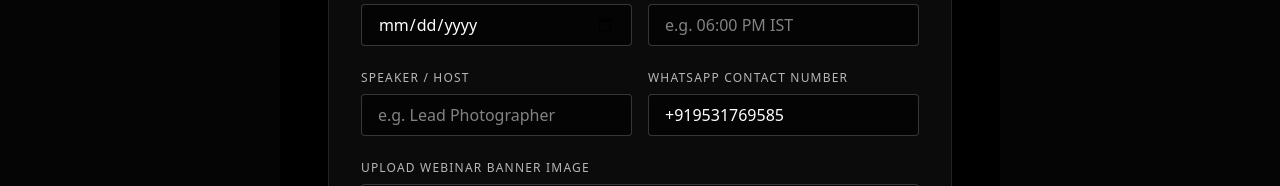
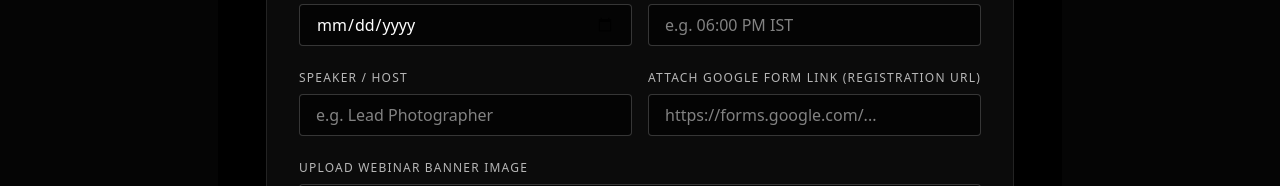
Before and after one commit to ayushghosh-123/wildlife_ava_mama, a Next.js app: page /admin/webinar in a window 1280 px wide. Shown: the part 276-462 px from the top of the page. Built offline with nearby package versions, Linux system fonts and the light colour scheme; no server answers; the database is empty.

Commit message:
push the av mam chnages

```diff
--- a/app/admin/page.tsx
+++ b/app/admin/page.tsx
@@ -34,7 +34,7 @@ export default function AdminPage() {
     time: "",
     speaker: "",
     image: "",
-    whatsappNumber: "+919876543210",
+    googleFormUrl: "",
     hasCollectionToggle: false,
     collectionId: "",
     showEthics: true,
@@ -170,7 +170,7 @@ export default function AdminPage() {
           time: "",
           speaker: "",
           image: "",
-          whatsappNumber: "+919876543210",
+          googleFormUrl: "",
           hasCollectionToggle: false,
           collectionId: "",
           showEthics: true,
@@ -428,15 +428,15 @@ export default function AdminPage() {
               </div>
               <div>
                 <label className="block text-xs uppercase tracking-widest text-white/70 mb-2">
-                  WhatsApp Contact Number
+                  Attach Google Form Link (Registration URL)
                 </label>
                 <input
-                  type="text"
+                  type="url"
                   required
-                  value={webData.whatsappNumber}
-                  onChange={(e) => setWebData({ ...webData, whatsappNumber: e.target.value })}
+                  value={webData.googleFormUrl}
+                  onChange={(e) => setWebData({ ...webData, googleFormUrl: e.target.value })}
                   className="w-full bg-black border border-white/20 rounded px-4 py-2.5 text-sm text-white focus:outline-none focus:border-white"
-                  placeholder="e.g. +919876543210"
+                  placeholder="https://forms.google.com/..."
                 />
               </div>
             </div>
--- a/app/admin/webinar/page.tsx
+++ b/app/admin/webinar/page.tsx
@@ -23,7 +23,7 @@ export default function AdminWebinarPage() {
     time: "",
     speaker: "",
     image: "",
-    whatsappNumber: "+919531769585",
+    googleFormUrl: "",
     hasCollectionToggle: false,
     collectionId: "",
     showEthics: true,
@@ -93,7 +93,7 @@ export default function AdminWebinarPage() {
           time: "",
           speaker: "",
           image: "",
-          whatsappNumber: "+919531769585",
+          googleFormUrl: "",
           hasCollectionToggle: false,
           collectionId: "",
           showEthics: true,
@@ -185,17 +185,17 @@ export default function AdminWebinarPage() {
           </div>
           <div>
             <label className="block text-xs uppercase tracking-widest text-white/70 mb-2">
-              WhatsApp Contact Number
+              Attach Google Form Link (Registration URL)
             </label>
             <input
-              type="text"
+              type="url"
               required
-              value={formData.whatsappNumber}
+              value={formData.googleFormUrl}
               onChange={(e) =>
-                setFormData({ ...formData, whatsappNumber: e.target.value })
+                setFormData({ ...formData, googleFormUrl: e.target.value })
               }
               className="w-full bg-black/60 border border-white/20 rounded px-4 py-2 text-white focus:outline-none focus:border-white"
-              placeholder="e.g. +919876543210"
+              placeholder="https://forms.google.com/..."
             />
           </div>
         </div>
--- a/app/api/webinar/route.ts
+++ b/app/api/webinar/route.ts
@@ -33,7 +33,7 @@ export async function POST(req: Request) {
       time: body.time,
       speaker: body.speaker,
       image: body.image || "",
-      whatsappNumber: body.whatsappNumber,
+      googleFormUrl: body.googleFormUrl || "",
       hasCollectionToggle: Boolean(body.hasCollectionToggle),
       collectionId: body.hasCollectionToggle ? body.collectionId : null,
       showEthics: Boolean(body.showEthics),
--- a/component/Newsletter.tsx
+++ b/component/Newsletter.tsx
@@ -1,6 +1,6 @@
 "use client";
 
-import { FaEnvelope, FaWhatsapp, FaArrowRight, FaInstagram, FaPinterest } from "react-icons/fa6";
+import { FaEnvelope, FaArrowRight, FaInstagram, FaPinterest } from "react-icons/fa6";
 
 const CONTACT_LINKS = [
   {
@@ -17,12 +17,7 @@ const CONTACT_LINKS = [
     label: "pinterest",
     href: "https://in.pinterest.com/anuvabde/",
     icon: <FaPinterest className="w-5 h-5 text-white/80 group-hover:text-white transition-colors" />,
-  },
-  {
-    label: "WhatsApp",
-    href: "https://wa.me/919531769585",
-    icon: <FaWhatsapp className="w-5 h-5 text-white/80 group-hover:text-white transition-colors" />,
-  },
+  }
 ];
 
 export default function Newsletter() {
--- a/component/WebinarSection.tsx
+++ b/component/WebinarSection.tsx
@@ -2,12 +2,12 @@
 
 import React, { useEffect, useState } from "react";
 import {
-  FaWhatsapp,
   FaShieldAlt,
   FaImages,
   FaCalendarAlt,
   FaClock,
   FaUser,
+  FaExternalLinkAlt,
 } from "react-icons/fa";
 
 interface CollectionData {
@@ -25,7 +25,8 @@ interface WebinarItem {
   time: string;
   speaker: string;
   image?: string;
-  whatsappNumber: string;
+  googleFormUrl?: string;
+  whatsappNumber?: string;
   hasCollectionToggle: boolean;
   collectionId?: CollectionData;
   showEthics: boolean;
@@ -46,14 +47,6 @@ export default function WebinarSection() {
       .finally(() => setLoading(false));
   }, []);
 
-  const getWhatsappLink = (phone: string, title: string, dateStr: string) => {
-    const cleanPhone = phone.replace(/[^\d+]/g, "");
-    const message = `Hello! I want to join/inquire about the live webinar: "${title}" scheduled for ${new Date(
-      dateStr
-    ).toLocaleDateString()}.`;
-    return `https://wa.me/${cleanPhone}?text=${encodeURIComponent(message)}`;
-  };
-
   return (
     <section className="bg-black w-full py-16 sm:py-24 border-t border-white/10 text-white">
       <div className="max-w-7xl mx-auto px-6 sm:px-12">
@@ -68,7 +61,7 @@ export default function WebinarSection() {
             </h2>
           </div>
           <p className="text-xs text-white/40 max-w-md">
-            Join live date-wise interactive masterclasses with ethical wildlife practice standards and direct WhatsApp registration.
+            Join live date-wise interactive masterclasses with ethical wildlife practice standards and direct Google Form registration.
           </p>
         </div>
 
@@ -92,6 +85,8 @@ export default function WebinarSection() {
                   year: "numeric",
                 }
               );
+
+              const formUrl = webinar.googleFormUrl || "#";
 
               return (
                 <div
@@ -164,20 +159,16 @@ export default function WebinarSection() {
                       </div>
                     )}
 
-                    {/* Common WhatsApp Connect Button */}
+                    {/* Google Form Registration Button */}
                     <div className="pt-2">
                       <a
-                        href={getWhatsappLink(
-                          webinar.whatsappNumber,
-                          webinar.title,
-                          webinar.date
-                        )}
+                        href={formUrl}
                         target="_blank"
                         rel="noopener noreferrer"
-                        className="w-full flex items-center justify-center gap-2.5 bg-emerald-600 hover:bg-emerald-500 text-white py-3 px-4 rounded-xl font-medium text-xs uppercase tracking-widest transition-all duration-300 shadow-lg hover:shadow-emerald-600/30 cursor-pointer"
+                        className="w-full flex items-center justify-center gap-2.5 bg-white hover:bg-neutral-200 text-black py-3 px-4 rounded-xl font-semibold text-xs uppercase tracking-widest transition-all duration-300 shadow-lg cursor-pointer"
                       >
-                        <FaWhatsapp className="text-lg" />
-                        <span>Connect on WhatsApp</span>
+                        <span>Register via Google Form</span>
+                        <FaExternalLinkAlt className="text-xs text-black/70" />
                       </a>
                     </div>
                   </div>
--- a/models/webinarModel.ts
+++ b/models/webinarModel.ts
@@ -8,7 +8,8 @@ export interface IWebinar {
   time: string;
   speaker: string;
   image?: string;
-  whatsappNumber: string;
+  googleFormUrl: string;
+  whatsappNumber?: string;
   hasCollectionToggle: boolean;
   collectionId?: mongoose.Types.ObjectId | string;
   showEthics: boolean;
@@ -24,7 +25,8 @@ const WebinarSchema = new Schema<IWebinar>(
     time: { type: String, required: true },
     speaker: { type: String, required: true },
     image: { type: String, default: "" },
-    whatsappNumber: { type: String, required: true },
+    googleFormUrl: { type: String, default: "" },
+    whatsappNumber: { type: String, default: "" },
     hasCollectionToggle: { type: Boolean, default: false },
     collectionId: { type: Schema.Types.ObjectId, ref: "Collection" },
     showEthics: { type: Boolean, default: true },
```
